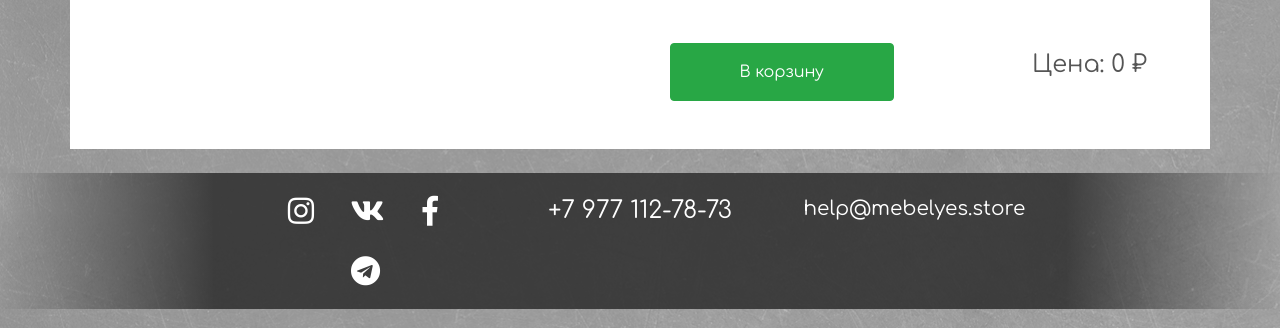
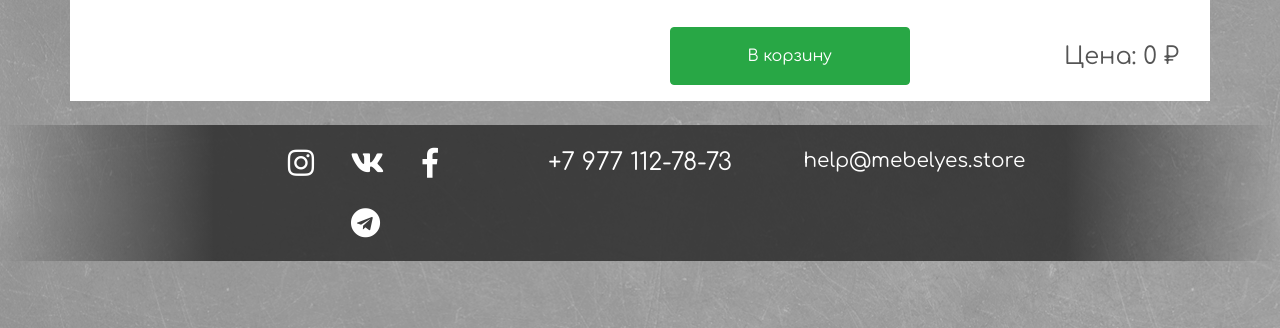
Before and after one commit to TretyakRD/mebelyes.store, a Django app: page /product/1 in a window 1280 px wide. Shown: the part 472-800 px from the top of the page. Run offline with Django 3.2, Linux system fonts and the light colour scheme; data comes from the database, SQL or seed files in the repository; both versions use the stored data as it was after the commit; data that the repository does not hold is empty; some libraries are stand-ins or nearby versions.

Commit message:
decoration fixes

```diff
--- a/mebelyes/main/static/main/js/GetProduct.js
+++ b/mebelyes/main/static/main/js/GetProduct.js
@@ -35,10 +35,10 @@ Vue.component('serv', {
     },
         template: `
         <tr>
-            <td>
+            <td class="align-middle">
                 [[ service.description ]]
             </td>
-            <td>
+            <td class="align-middle">
                 [[ price ]] ₽
             </td>
             <td>
--- a/mebelyes/main/templates/main/GetProduct.html
+++ b/mebelyes/main/templates/main/GetProduct.html
@@ -4,7 +4,7 @@
     <script>
         window.get_url = "{{ GetProductURL }}";
     </script>
-    <div class="container bg-white p-5" id="app">
+    <div class="container bg-white p-3" id="app">
         <div class="row">
             <div class="col-12 col-md-6">
                 <img :src="'/static/'+img_url" alt="картинка" class="img-thumbnail">
@@ -41,7 +41,7 @@
                 </div>
             </div>
         </div>
-        <div class="row">
+        <div class="row pt-3">
             <table class="table">
                     <tr is="serv"
                             v-for="sc in services"
@@ -71,7 +71,7 @@
                                             </div>
                                         </form>
                         </div>
-                        <div class="col-12 col-md-6 pt-2">
+                        <div class="col-12 col-md-6 pt-3">
                             <h4>Цена: [[price]] ₽</h4>
                         </div>
                     </div>
```
Also changed, not shown: mebelyes/db.sqlite3.
